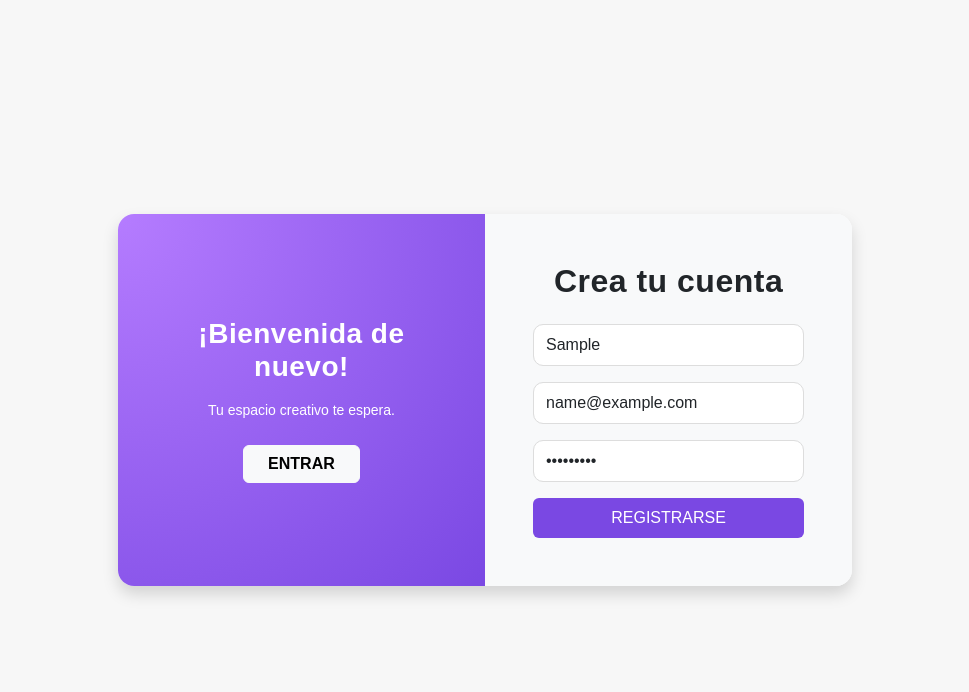
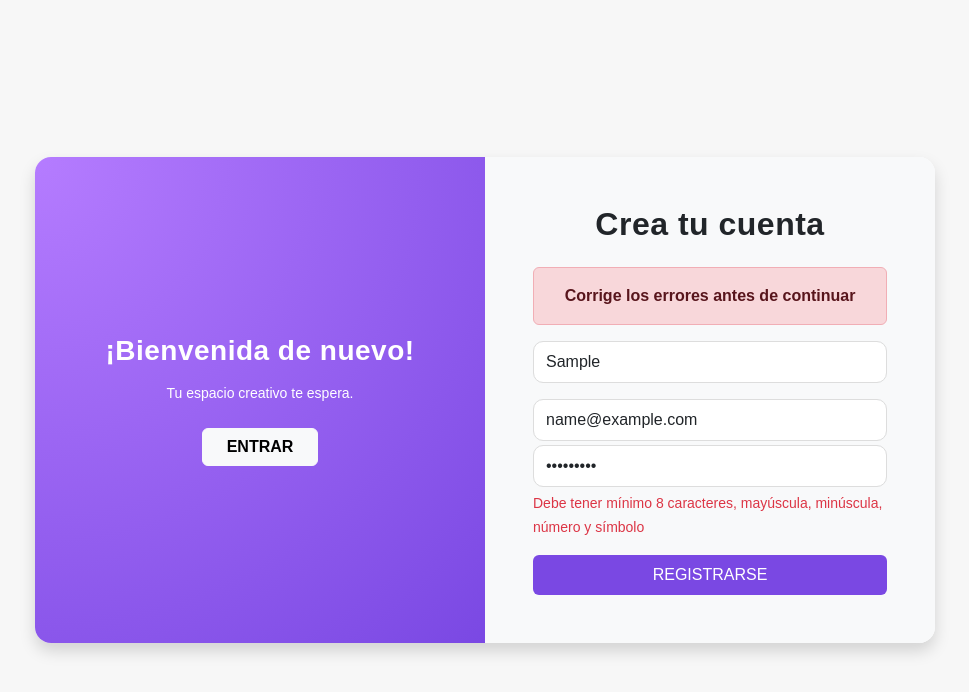
Before and after one commit to Rm-Yasmine/TFG-Frontend, a React (Create React App) app: page /register in a window 1280 px wide. Both pictures are taken after typing "Sample", "name@example.com", "Sample123" into the empty fields and a click on the button "REGISTRARSE". Shown: the top 692 px of the page, without its empty margins (155-1124 px from the left). Built offline with nearby package versions, Linux system fonts and the light colour scheme; no server answers.

Commit message:
first commit

```diff
--- a/src/pages/Register.jsx
+++ b/src/pages/Register.jsx
@@ -6,34 +6,64 @@ import "../App.css";
 export default function Register() {
   const [form, setForm] = useState({ name: "", email: "", password: "" });
   const [loading, setLoading] = useState(false);
+  const [errors, setErrors] = useState({ email: "", password: "" });
+  const [message, setMessage] = useState({ type: "", text: "" });
 
   const navigate = useNavigate();
 
-  const handleChange = (e) =>
-    setForm({ ...form, [e.target.name]: e.target.value });
+  const handleChange = (e) => {
+    const { name, value } = e.target;
+    setForm({ ...form, [name]: value });
+
+    if (name === "email") validateEmail(value);
+    if (name === "password") validatePassword(value);
+  };
+
+  const validateEmail = (email) => {
+    const regex = /^[^\s@]+@[^\s@]+\.[^\s@]+$/;
+    setErrors((prev) => ({
+      ...prev,
+      email: regex.test(email) ? "" : "Formato de correo inválido",
+    }));
+  };
+
+  const validatePassword = (password) => {
+    const regex =
+      /^(?=.*[a-z])(?=.*[A-Z])(?=.*\d)(?=.*[@$!%*?&])[A-Za-z\d@$!%*?&]{8,}$/;
+    setErrors((prev) => ({
+      ...prev,
+      password: regex.test(password)
+        ? ""
+        : "Debe tener mínimo 8 caracteres, mayúscula, minúscula, número y símbolo",
+    }));
+  };
 
   const handleSubmit = async (e) => {
     e.preventDefault();
+
+    if (errors.email || errors.password) {
+      setMessage({ type: "error", text: "Corrige los errores antes de continuar" });
+      return;
+    }
+
     setLoading(true);
 
     try {
       const { data } = await API.post("/register", form);
 
-      alert("Cuenta creada correctamente 🎉");
+      setMessage({ type: "success", text: "Cuenta creada correctamente 🎉" });
 
-      // Si tu backend devuelve token, puedes guardarlo
       if (data?.token) {
         localStorage.setItem("token", data.token);
       }
 
-      // Redirigir al login o home
-      navigate("/login");
+      setTimeout(() => navigate("/login"), 2000); // redirige después de 2s
     } catch (error) {
       console.error(error);
-      alert(
-        error.response?.data?.message ||
-        "Error al registrarte. Verifica tus datos."
-      );
+      setMessage({
+        type: "error",
+        text: error.response?.data?.message || "Error al registrarte. Verifica tus datos.",
+      });
     } finally {
       setLoading(false);
     }
@@ -42,8 +72,6 @@ export default function Register() {
   return (
     <div className="login-page container-fluid d-flex align-items-center justify-content-center vh-100">
       <div className="login-card row shadow rounded-4 overflow-hidden">
-
-        {/* IZQUIERDA */}
         <div className="col-md-6 d-flex flex-column justify-content-center align-items-center gradient-bg text-white text-center p-5">
           <h3 className="fw-bold mb-3">¡Bienvenida de nuevo!</h3>
           <p className="mb-4 small">Tu espacio creativo te espera.</p>
@@ -55,9 +83,18 @@ export default function Register() {
           </button>
         </div>
 
-        {/* DERECHA */}
         <div className="col-md-6 p-5 bg-light d-flex flex-column justify-content-center">
           <h2 className="fw-bold mb-4 text-center">Crea tu cuenta</h2>
+
+          {message.text && (
+            <div
+              className={`alert ${
+                message.type === "success" ? "alert-success" : "alert-danger"
+              } text-center fw-semibold`}
+            >
+              {message.text}
+            </div>
+          )}
 
           <form onSubmit={handleSubmit}>
             <input
@@ -69,24 +106,26 @@ export default function Register() {
             />
 
             <input
-              className="form-control mb-3 py-2"
+              className="form-control mb-1 py-2"
               name="email"
               type="email"
               placeholder="Correo electrónico"
               onChange={handleChange}
               required
             />
+            {errors.email && <small className="text-danger">{errors.email}</small>}
 
             <input
-              className="form-control mb-3 py-2"
+              className="form-control mb-1 py-2"
               name="password"
               type="password"
               placeholder="Contraseña"
               onChange={handleChange}
               required
             />
+            {errors.password && <small className="text-danger">{errors.password}</small>}
 
-            <button className="btn btn-primary w-100 py-2" disabled={loading}>
+            <button className="btn btn-primary w-100 py-2 mt-3" disabled={loading}>
               {loading ? "Registrando..." : "REGISTRARSE"}
             </button>
           </form>
```
